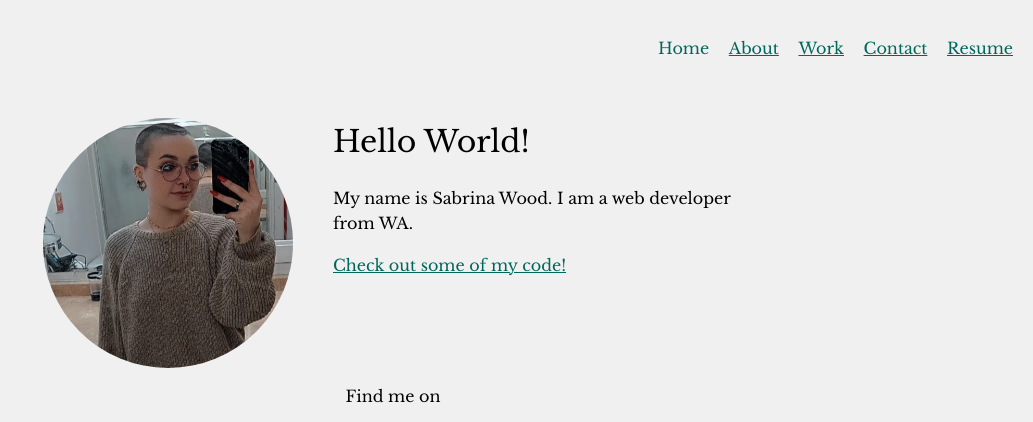
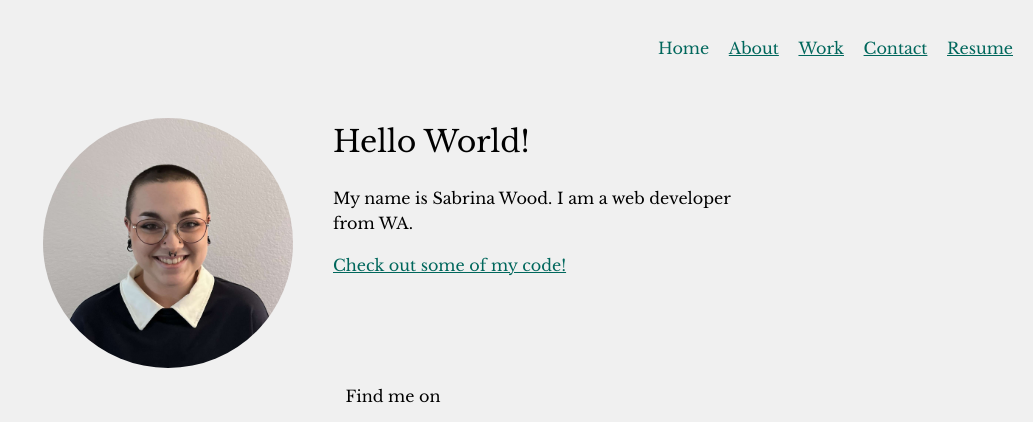
Before and after one commit to sabwood/portfolio-website, a plain HTML site: page index.html in a window 1280 px wide. Shown: the top 422 px of the page, without its empty margins (247-1280 px from the left). Drawn offline with nearby package versions, Linux system fonts and the light colour scheme.

Commit message:
updated headshot
updated headshot

```diff
--- a/index.html
+++ b/index.html
@@ -67,7 +67,7 @@
             </nav>
         </header>
         <div class="profile">
-            <img src="img/profile__portrait.jpg" class="profile__portrait" alt="Sabrina Wood Portrait">
+            <img src="img/headshot.jpg" class="profile__portrait" alt="Sabrina Wood Portrait">
             <header>
                 <h1>
                     Hello World!
```
Also changed, not shown: img/headshot.jpg (added).
